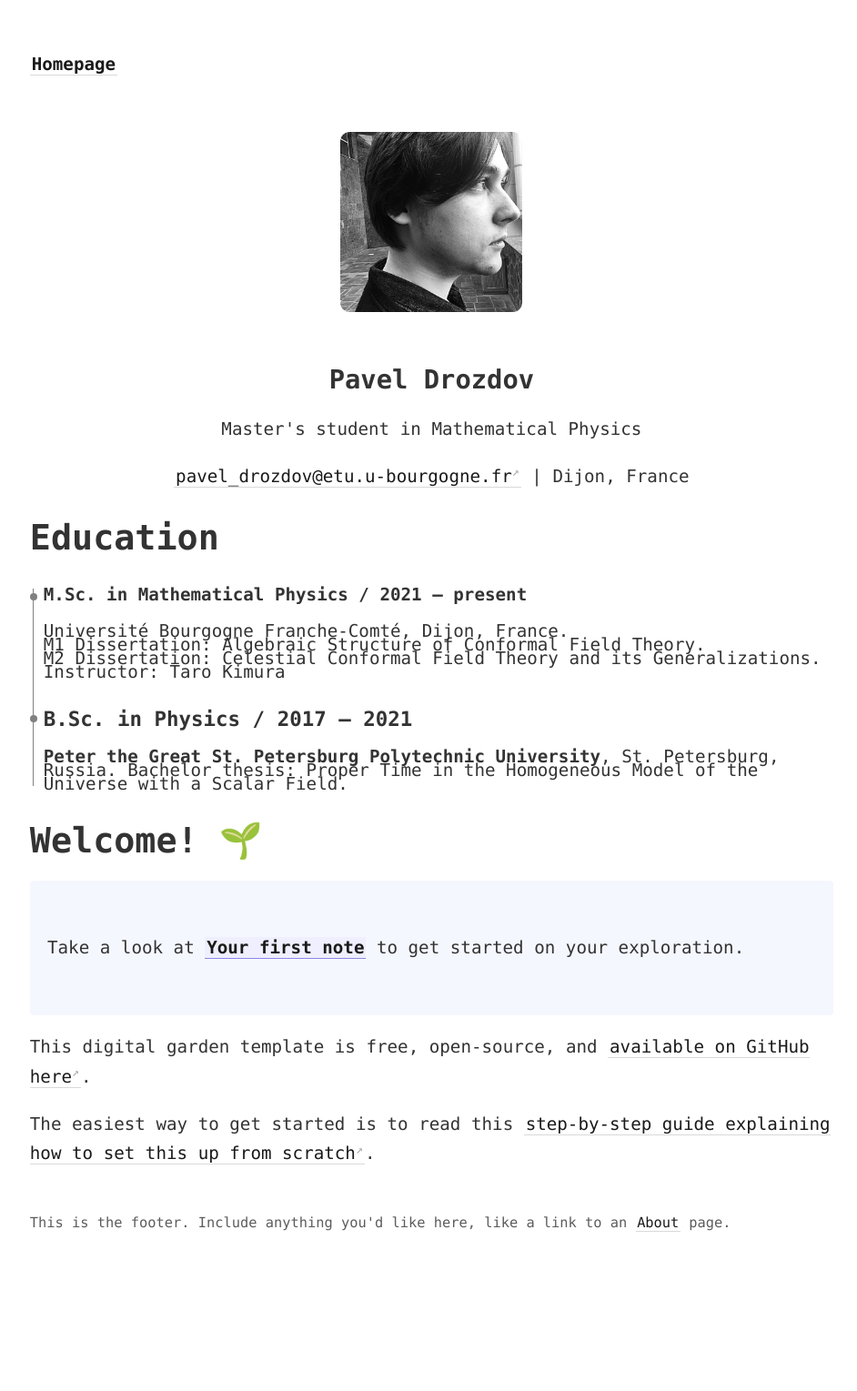
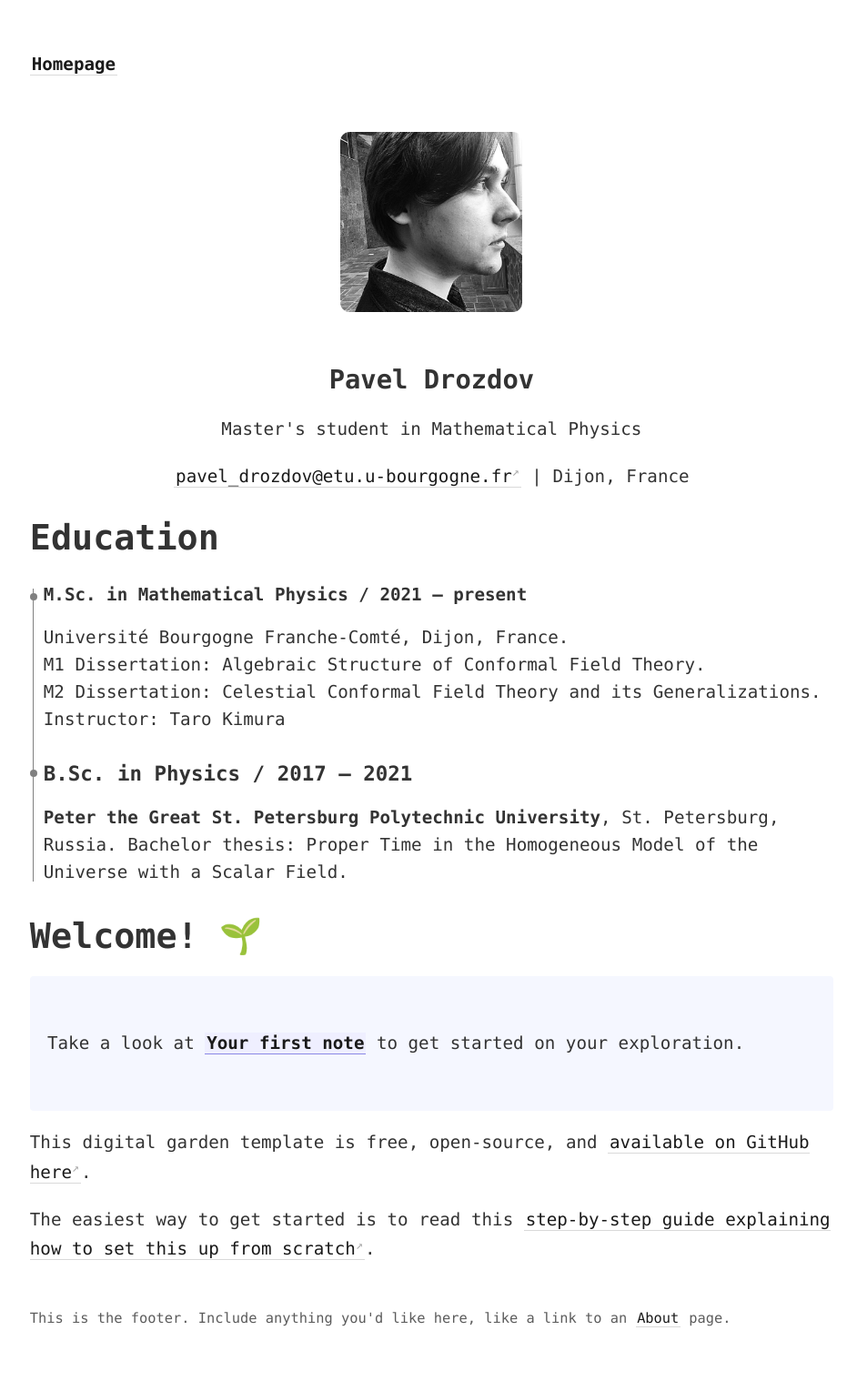
Before and after one commit to senseofeternity/drozdov, a Jekyll site: the page built from _pages/index.md, in a window 1280 px wide. Shown: the whole page at 91% size, without its empty margins (44-986 px from the left). Built offline with Jekyll 4.4.1, drawn with Linux system fonts in a browser that asks for light colours; before the commit the page ends 1424 px from its top, so only the background shows below that.

Commit message:
Update _style.scss

```diff
--- a/_sass/_style.scss
+++ b/_sass/_style.scss
@@ -166,7 +166,7 @@ ul{
     position: relative;
     padding-left: 15px;
     margin-bottom:30px;
-    line-height: 15px;
+    line-height: 30px;
     &:before{
       content:"";
       display: inline-block;
```
